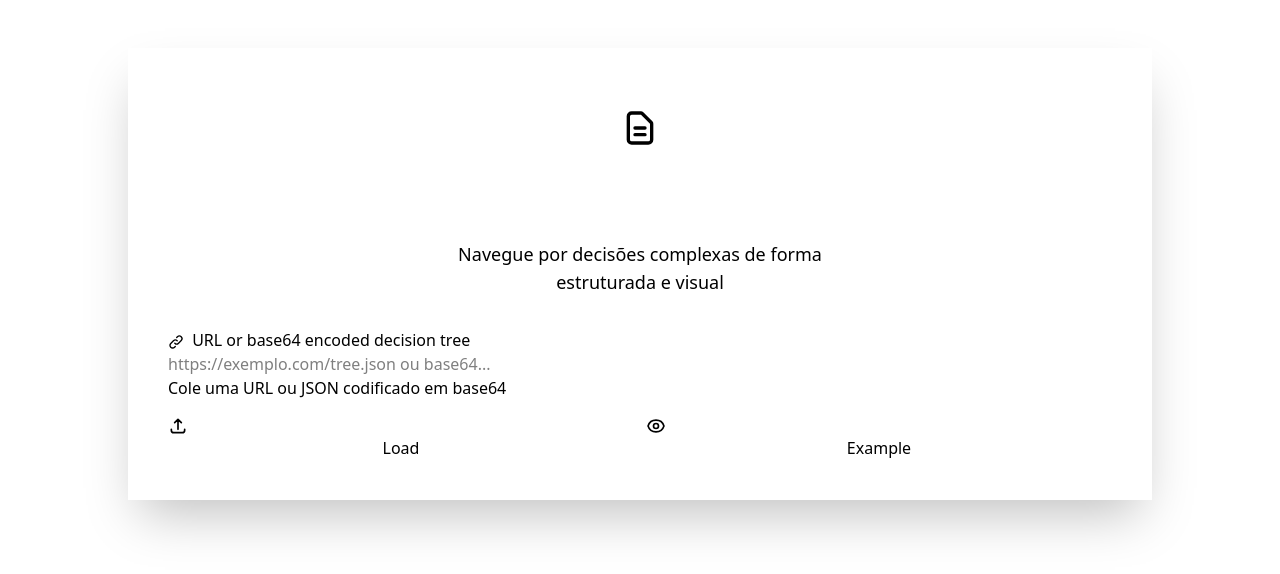
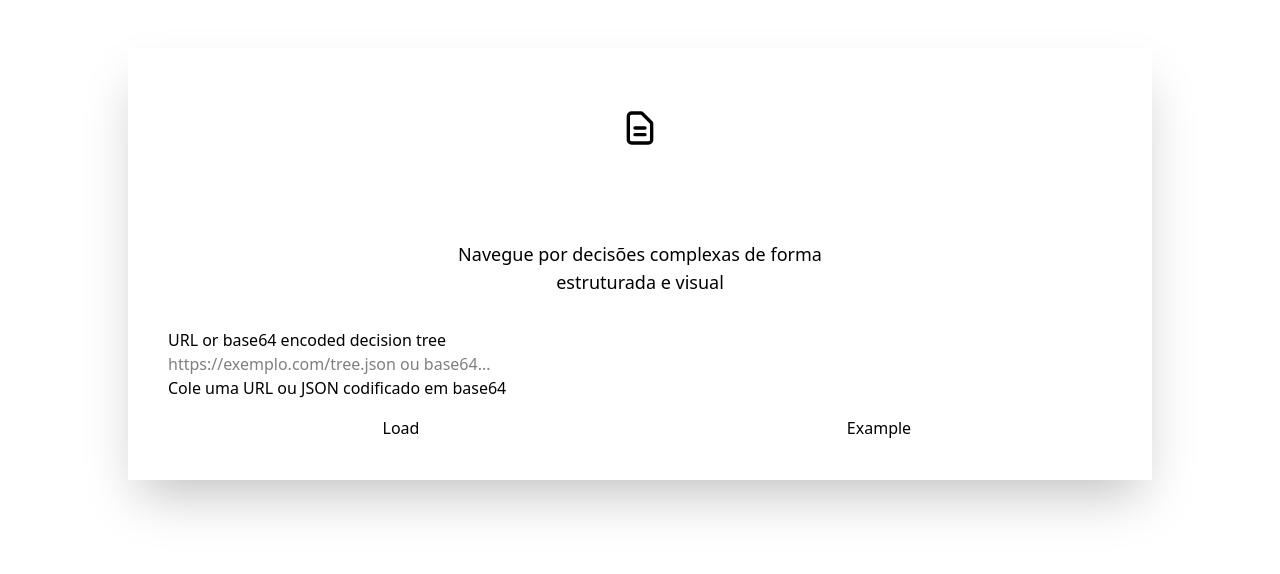
Before and after one commit to lucasew/decision-tree, a Svelte app: page / in a window 1280 px wide. Shown: the top 574 px of the page. Built offline with nearby package versions, Linux system fonts and the light colour scheme.

Commit message:
Remove all icons from buttons and labels
- Remove upload icon from "Carregar" button
- Remove preview icon from "Exemplo" button
- Remove arrow icon from "Voltar" button
- Remove arrow icon from alternative cards
- Remove link icon from input label
- Cleaner, text-only button design

```diff
--- a/src/components/Decision.svelte
+++ b/src/components/Decision.svelte
@@ -81,11 +81,8 @@
     <div class="mb-6">
         <button
             onclick={handleBack}
-            class="btn btn-ghost btn-sm gap-2 hover:gap-3 transition-all"
+            class="btn btn-ghost btn-sm"
         >
-            <svg xmlns="http://www.w3.org/2000/svg" class="h-5 w-5" fill="none" viewBox="0 0 24 24" stroke="currentColor">
-                <path stroke-linecap="round" stroke-linejoin="round" stroke-width="2" d="M10 19l-7-7m0 0l7-7m-7 7h18" />
-            </svg>
             Voltar
         </button>
     </div>
@@ -144,13 +141,8 @@
                             class="group card bg-base-100 hover:bg-base-200 shadow-md hover:shadow-xl transition-all duration-200 cursor-pointer hover:scale-[1.01]"
                         >
                             <div class="card-body gap-3">
-                                <div class="flex items-center justify-between">
-                                    <div class="badge badge-primary badge-lg font-bold">
-                                        {String.fromCharCode(65 + index)}
-                                    </div>
-                                    <svg xmlns="http://www.w3.org/2000/svg" class="h-5 w-5 text-base-content/30 group-hover:text-primary group-hover:translate-x-1 transition-all" fill="none" viewBox="0 0 24 24" stroke="currentColor">
-                                        <path stroke-linecap="round" stroke-linejoin="round" stroke-width="2" d="M9 5l7 7-7 7" />
-                                    </svg>
+                                <div class="badge badge-primary badge-lg font-bold">
+                                    {String.fromCharCode(65 + index)}
                                 </div>
                                 <div class="text-left space-y-2">
                                     <div class="prose max-w-none">
--- a/src/components/DecisionTreeInput.svelte
+++ b/src/components/DecisionTreeInput.svelte
@@ -56,9 +56,6 @@ function setupDummyState() {
         <div class="form-control w-full">
             <label class="label" for="tree-url">
                 <span class="label-text text-base font-medium">
-                    <svg xmlns="http://www.w3.org/2000/svg" class="h-4 w-4 inline mr-1" fill="none" viewBox="0 0 24 24" stroke="currentColor">
-                        <path stroke-linecap="round" stroke-linejoin="round" stroke-width="2" d="M13.828 10.172a4 4 0 00-5.656 0l-4 4a4 4 0 105.656 5.656l1.102-1.101m-.758-4.899a4 4 0 005.656 0l4-4a4 4 0 00-5.656-5.656l-1.1 1.1" />
-                    </svg>
                     {i18nGet(i18n.inputLabel)}
                 </span>
             </label>
@@ -79,22 +76,15 @@ function setupDummyState() {
         <div class="grid grid-cols-1 sm:grid-cols-2 gap-3">
             <button
                 onclick={handleClick}
-                class="btn btn-primary btn-lg gap-2"
+                class="btn btn-primary btn-lg"
                 disabled={!url}
             >
-                <svg xmlns="http://www.w3.org/2000/svg" class="h-5 w-5" fill="none" viewBox="0 0 24 24" stroke="currentColor">
-                    <path stroke-linecap="round" stroke-linejoin="round" stroke-width="2" d="M4 16v1a3 3 0 003 3h10a3 3 0 003-3v-1m-4-8l-4-4m0 0L8 8m4-4v12" />
-                </svg>
                 {i18nGet(i18n.load)}
             </button>
             <button
                 onclick={setupDummyState}
-                class="btn btn-outline btn-lg gap-2"
+                class="btn btn-outline btn-lg"
             >
-                <svg xmlns="http://www.w3.org/2000/svg" class="h-5 w-5" fill="none" viewBox="0 0 24 24" stroke="currentColor">
-                    <path stroke-linecap="round" stroke-linejoin="round" stroke-width="2" d="M15 12a3 3 0 11-6 0 3 3 0 016 0z" />
-                    <path stroke-linecap="round" stroke-linejoin="round" stroke-width="2" d="M2.458 12C3.732 7.943 7.523 5 12 5c4.478 0 8.268 2.943 9.542 7-1.274 4.057-5.064 7-9.542 7-4.477 0-8.268-2.943-9.542-7z" />
-                </svg>
                 {i18nGet(i18n.example)}
             </button>
         </div>
```
